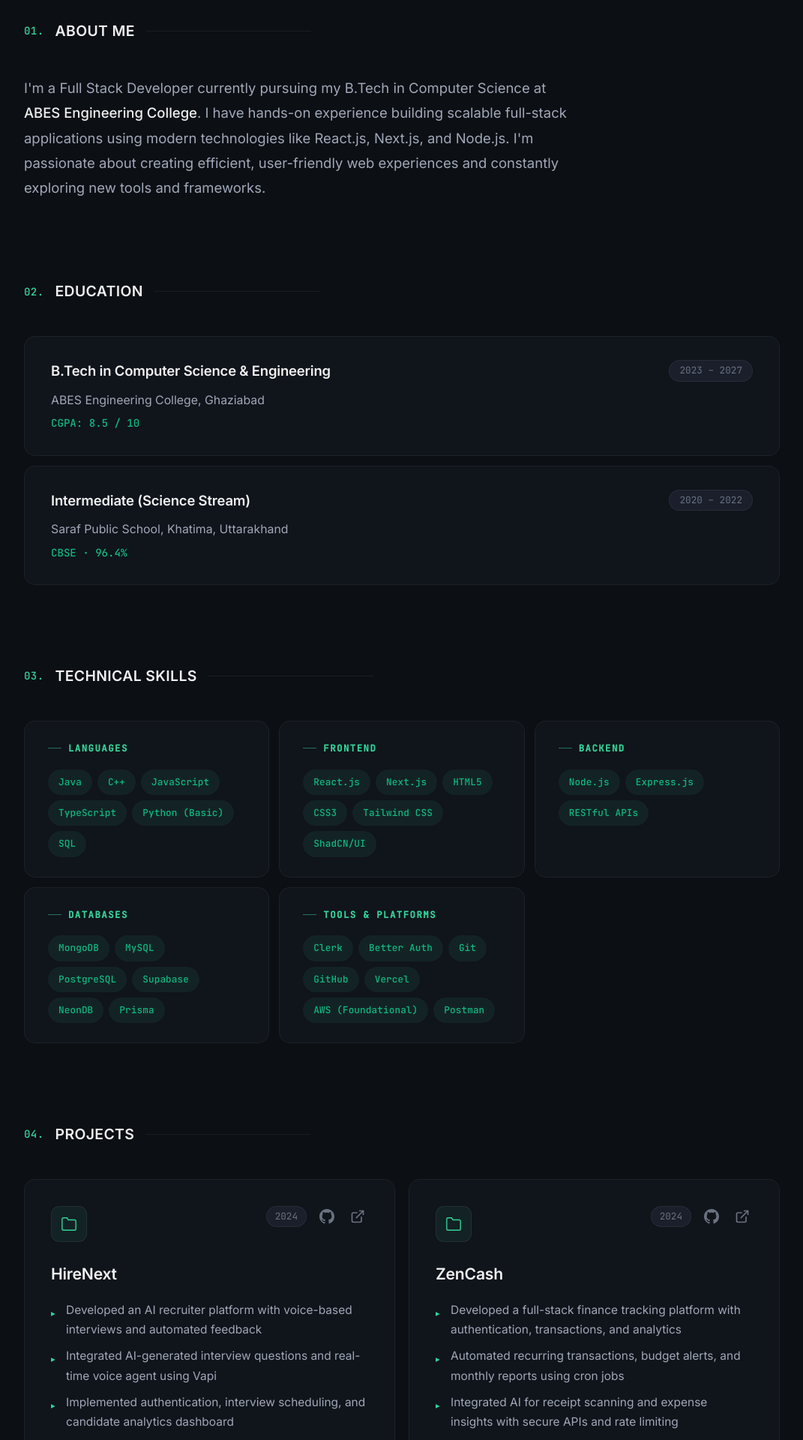
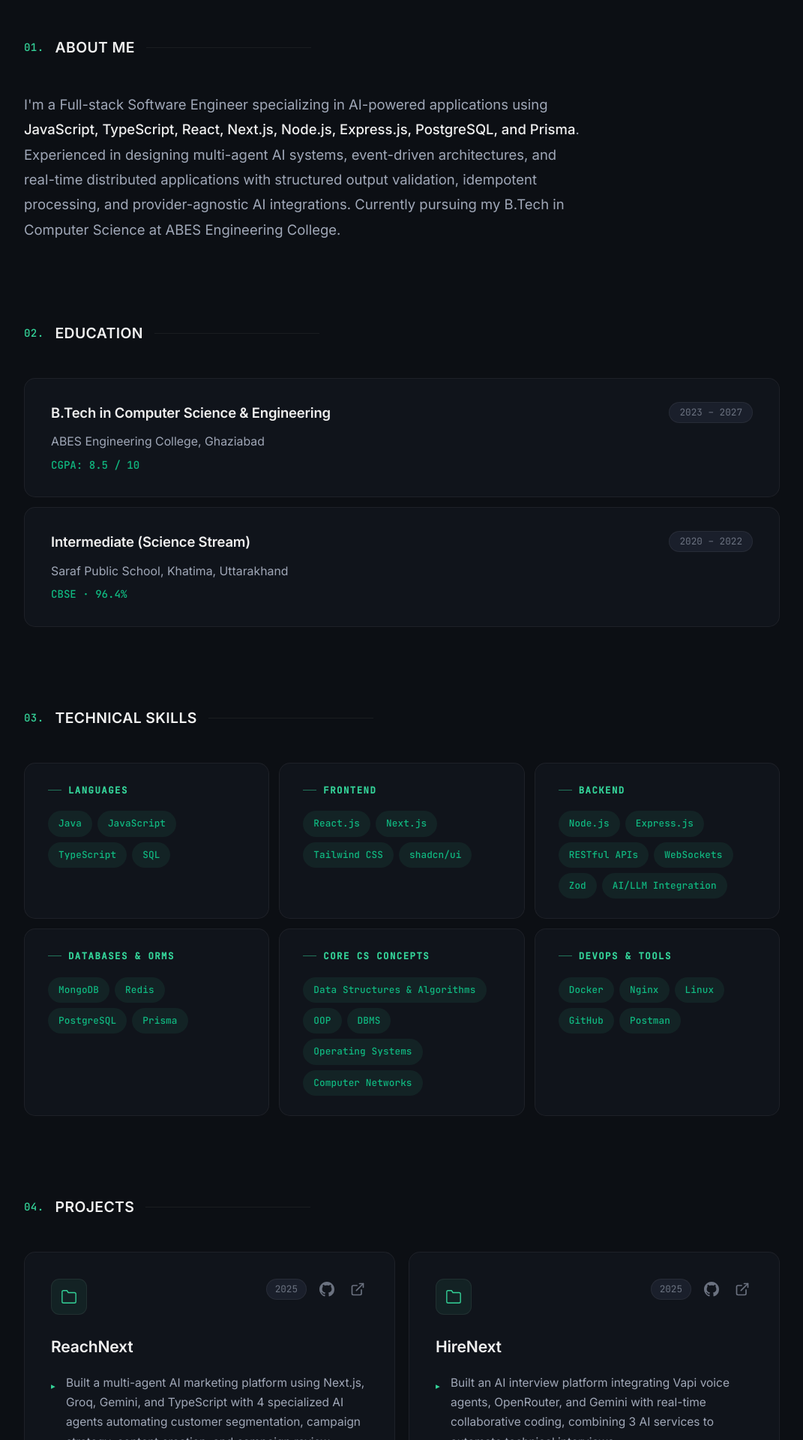
Before and after one commit to bipul724/portfolio, a Next.js app: page / in a window 1280 px wide. Shown: the part 880-2800 px from the top of the page at 75% size, without its empty margins (104-1175 px from the left). Built offline with nearby package versions, Linux system fonts and the light colour scheme.

Commit message:
updated some informaton

```diff
--- a/src/app/layout.tsx
+++ b/src/app/layout.tsx
@@ -4,12 +4,12 @@ import Navbar from '../components/Navbar';
 import Footer from '../components/Footer';
 
 export const metadata: Metadata = {
-    title: 'Bipul Chamoli — Full Stack Developer',
-    description: 'Full Stack Developer with hands-on experience in frontend and backend development using React.js, Next.js, Node.js, and REST APIs.',
+    title: 'Bipul Chamoli — Full-stack Software Engineer',
+    description: 'Full-stack Software Engineer specializing in AI-powered applications using JavaScript, TypeScript, React, Next.js, Node.js, Express.js, PostgreSQL, and Prisma.',
     metadataBase: new URL('https://bipulchamoli.dev'),
     openGraph: {
-        title: 'Bipul Chamoli — Full Stack Developer',
-        description: 'Full Stack Developer building scalable web applications with React.js, Next.js, and Node.js.',
+        title: 'Bipul Chamoli — Full-stack Software Engineer',
+        description: 'Full-stack Software Engineer building AI-powered applications with Next.js, TypeScript, and Node.js.',
         type: 'website',
     },
 };
--- a/src/app/page.tsx
+++ b/src/app/page.tsx
@@ -4,53 +4,53 @@ import Reveal from '../components/Reveal';
 
 const projects = [
     {
+        title: 'ReachNext',
+        description: 'Next.js, TypeScript, Prisma, PostgreSQL, Groq',
+        tags: ['Next.js', 'TypeScript', 'Prisma', 'PostgreSQL', 'Groq'],
+        year: '2025',
+        link: 'https://reachnext.vercel.app/',
+        github: 'https://github.com/bipul724/ReachNext',
+        bullets: [
+            'Built a multi-agent AI marketing platform using Next.js, Groq, Gemini, and TypeScript with 4 specialized AI agents automating customer segmentation, campaign strategy, content creation, and campaign review',
+            'Engineered a 4-stage multi-agent orchestration pipeline using TypeScript, Prisma, PostgreSQL, and Zod for structured marketing plans with end-to-end schema validation',
+            'Designed an Express-based campaign service with asynchronous webhooks, batched delivery, and real-time analytics following a microservices architecture',
+        ],
+    },
+    {
         title: 'HireNext',
-        description: 'Next.js, Supabase, Vapi, AI',
-        tags: ['Next.js', 'Supabase', 'Vapi', 'AI'],
-        year: '2024',
+        description: 'Next.js, Express.js, Redis, Supabase, WebSockets',
+        tags: ['Next.js', 'Express.js', 'Redis', 'Supabase', 'WebSockets'],
+        year: '2025',
         link: 'https://hire-next-blush.vercel.app/',
         github: 'https://github.com/bipul724/HireNext',
         bullets: [
-            'Developed an AI recruiter platform with voice-based interviews and automated feedback',
-            'Integrated AI-generated interview questions and real-time voice agent using Vapi',
-            'Implemented authentication, interview scheduling, and candidate analytics dashboard',
+            'Built an AI interview platform integrating Vapi voice agents, OpenRouter, and Gemini with real-time collaborative coding, combining 3 AI services to automate technical interviews',
+            'Designed a distributed WebSocket architecture using Redis Pub/Sub for real-time collaborative coding, cursor synchronization, presence tracking, and persistent code sync',
+            'Developed an asynchronous AI feedback pipeline using Supabase, idempotent webhook processing, and event-driven architecture for reliable interview evaluations',
         ],
     },
     {
         title: 'ZenCash',
-        description: 'Next.js, Prisma, PostgreSQL, Inngest, Arcjet, AI',
-        tags: ['Next.js', 'Prisma', 'PostgreSQL', 'Inngest', 'AI'],
-        year: '2024',
+        description: 'Next.js, Prisma, PostgreSQL, Inngest, Arcjet',
+        tags: ['Next.js', 'Prisma', 'PostgreSQL', 'Inngest', 'Arcjet'],
+        year: '2025',
         link: 'https://zen-cash-oevg.vercel.app/',
         github: 'https://github.com/bipul724/ZenCash',
         bullets: [
-            'Developed a full-stack finance tracking platform with authentication, transactions, and analytics',
-            'Automated recurring transactions, budget alerts, and monthly reports using cron jobs',
-            'Integrated AI for receipt scanning and expense insights with secure APIs and rate limiting',
-        ],
-    },
-    {
-        title: 'Taskflow',
-        description: 'Next.js, TypeScript, ShadCN UI, Neon, Better Auth',
-        tags: ['Next.js', 'TypeScript', 'ShadCN UI', 'Neon', 'Better Auth'],
-        year: '2024',
-        link: 'https://taskflow-sandy-beta.vercel.app/',
-        github: 'https://github.com/bipul724/taskflow',
-        bullets: [
-            'Built a SaaS task-management platform with boards, columns, and tasks using Next.js',
-            'Implemented secure authentication and session handling using Better Auth',
-            'Developed Kanban boards with drag-and-drop task reordering and real-time UI updates',
-            'Added search, filters, and free-tier feature limits for a production-ready SaaS experience',
+            'Built a full-stack finance management platform with secure authentication, budgeting, expense tracking, and interactive financial analytics dashboards',
+            'Engineered event-driven background jobs using Inngest to automate recurring transactions, budget alerts, and scheduled monthly financial reports',
+            'Integrated AI-powered receipt processing with Arcjet, secure APIs, rate limiting, and PostgreSQL for automated expense categorization and insights',
         ],
     },
 ];
 
 const skills = {
-    'Languages': ['Java', 'C++', 'JavaScript', 'TypeScript', 'Python (Basic)', 'SQL'],
-    'Frontend': ['React.js', 'Next.js', 'HTML5', 'CSS3', 'Tailwind CSS', 'ShadCN/UI'],
-    'Backend': ['Node.js', 'Express.js', 'RESTful APIs'],
-    'Databases': ['MongoDB', 'MySQL', 'PostgreSQL', 'Supabase', 'NeonDB', 'Prisma'],
-    'Tools & Platforms': ['Clerk', 'Better Auth', 'Git', 'GitHub', 'Vercel', 'AWS (Foundational)', 'Postman'],
+    'Languages': ['Java', 'JavaScript', 'TypeScript', 'SQL'],
+    'Frontend': ['React.js', 'Next.js', 'Tailwind CSS', 'shadcn/ui'],
+    'Backend': ['Node.js', 'Express.js', 'RESTful APIs', 'WebSockets', 'Zod', 'AI/LLM Integration'],
+    'Databases & ORMs': ['MongoDB', 'Redis', 'PostgreSQL', 'Prisma'],
+    'Core CS Concepts': ['Data Structures & Algorithms', 'OOP', 'DBMS', 'Operating Systems', 'Computer Networks'],
+    'DevOps & Tools': ['Docker', 'Nginx', 'Linux', 'GitHub', 'Postman'],
 };
 
 const education = [
@@ -100,13 +100,13 @@ export default function Home() {
                         lineHeight: 1.8,
                         maxWidth: '748px',
                     }}>
-                        I&apos;m a Full Stack Developer currently pursuing my B.Tech in Computer Science at{' '}
+                        I&apos;m a Full-stack Software Engineer specializing in AI-powered applications using{' '}
                         <span style={{ color: 'var(--text-primary)', fontWeight: 500 }}>
-                            ABES Engineering College
-                        </span>. I have hands-on experience building scalable full-stack applications
-                        using modern technologies like React.js, Next.js, and Node.js. I&apos;m passionate
-                        about creating efficient, user-friendly web experiences and constantly exploring
-                        new tools and frameworks.
+                            JavaScript, TypeScript, React, Next.js, Node.js, Express.js, PostgreSQL, and Prisma
+                        </span>. Experienced in designing multi-agent AI systems, event-driven architectures,
+                        and real-time distributed applications with structured output validation, idempotent
+                        processing, and provider-agnostic AI integrations. Currently pursuing my B.Tech in
+                        Computer Science at ABES Engineering College.
                     </p>
                 </Reveal>
             </section>
--- a/src/components/Hero.tsx
+++ b/src/components/Hero.tsx
@@ -102,7 +102,7 @@ export default function Hero() {
                         transform: visible ? 'translateY(0)' : 'translateY(11px)',
                         transition: 'opacity 0.6s ease 0.4s, transform 0.6s ease 0.4s',
                     }}>
-                        I build things for the web.
+                        I build AI-powered applications.
                     </h2>
 
                     <p style={{
@@ -115,10 +115,11 @@ export default function Hero() {
                         transform: visible ? 'translateY(0)' : 'translateY(11px)',
                         transition: 'opacity 0.6s ease 0.5s, transform 0.6s ease 0.5s',
                     }}>
-                        Full Stack Developer specializing in building exceptional digital experiences.
-                        Currently focused on creating accessible, performant applications with{' '}
-                        <span style={{ color: 'var(--accent)', fontWeight: 500 }}>React.js</span>,{' '}
-                        <span style={{ color: 'var(--accent)', fontWeight: 500 }}>Next.js</span>, and{' '}
+                        Full-stack Software Engineer specializing in AI-powered applications.
+                        Experienced in designing multi-agent AI systems, event-driven architectures,
+                        and real-time distributed applications with{' '}
+                        <span style={{ color: 'var(--accent)', fontWeight: 500 }}>Next.js</span>,{' '}
+                        <span style={{ color: 'var(--accent)', fontWeight: 500 }}>TypeScript</span>, and{' '}
                         <span style={{ color: 'var(--accent)', fontWeight: 500 }}>Node.js</span>.
                     </p>
 
```
